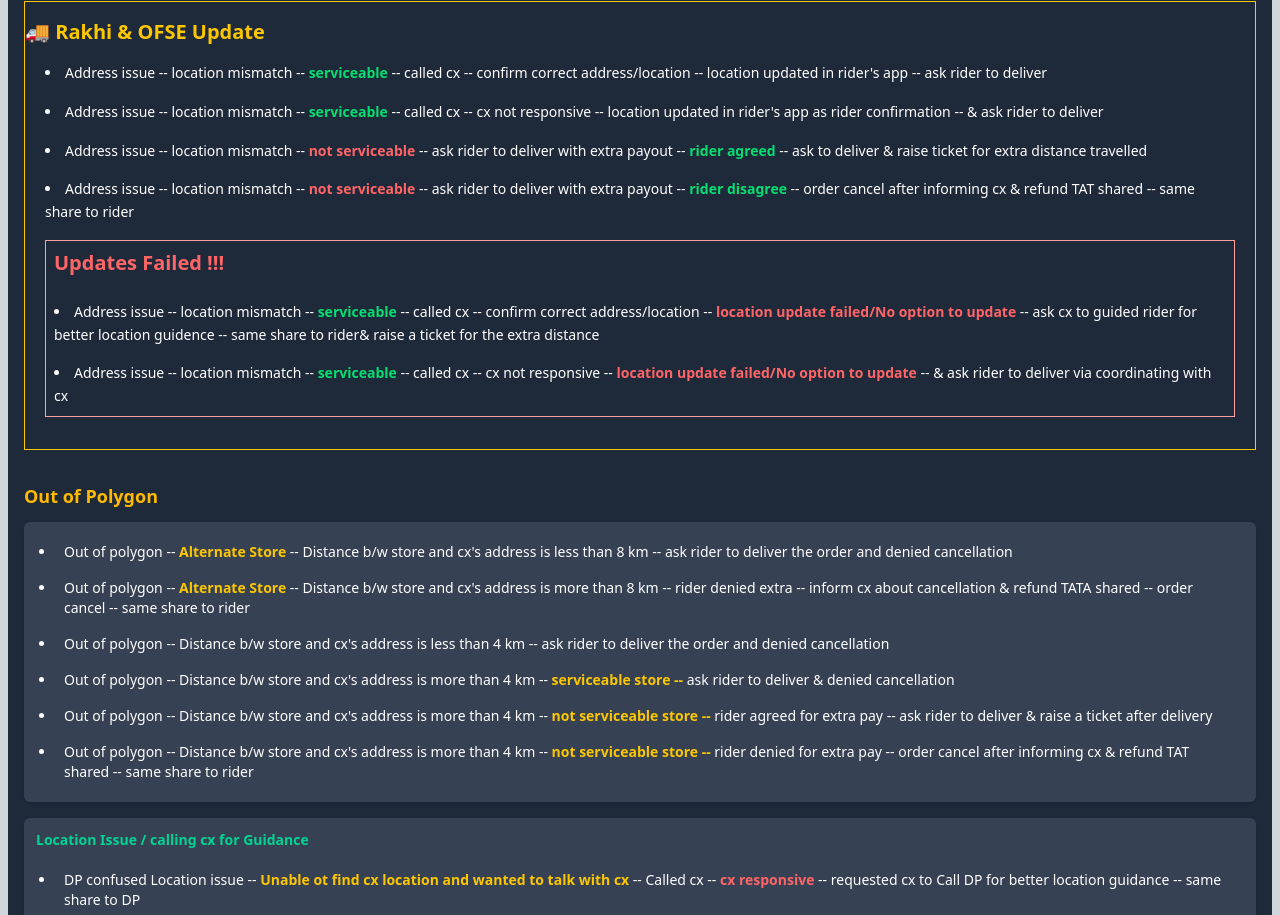
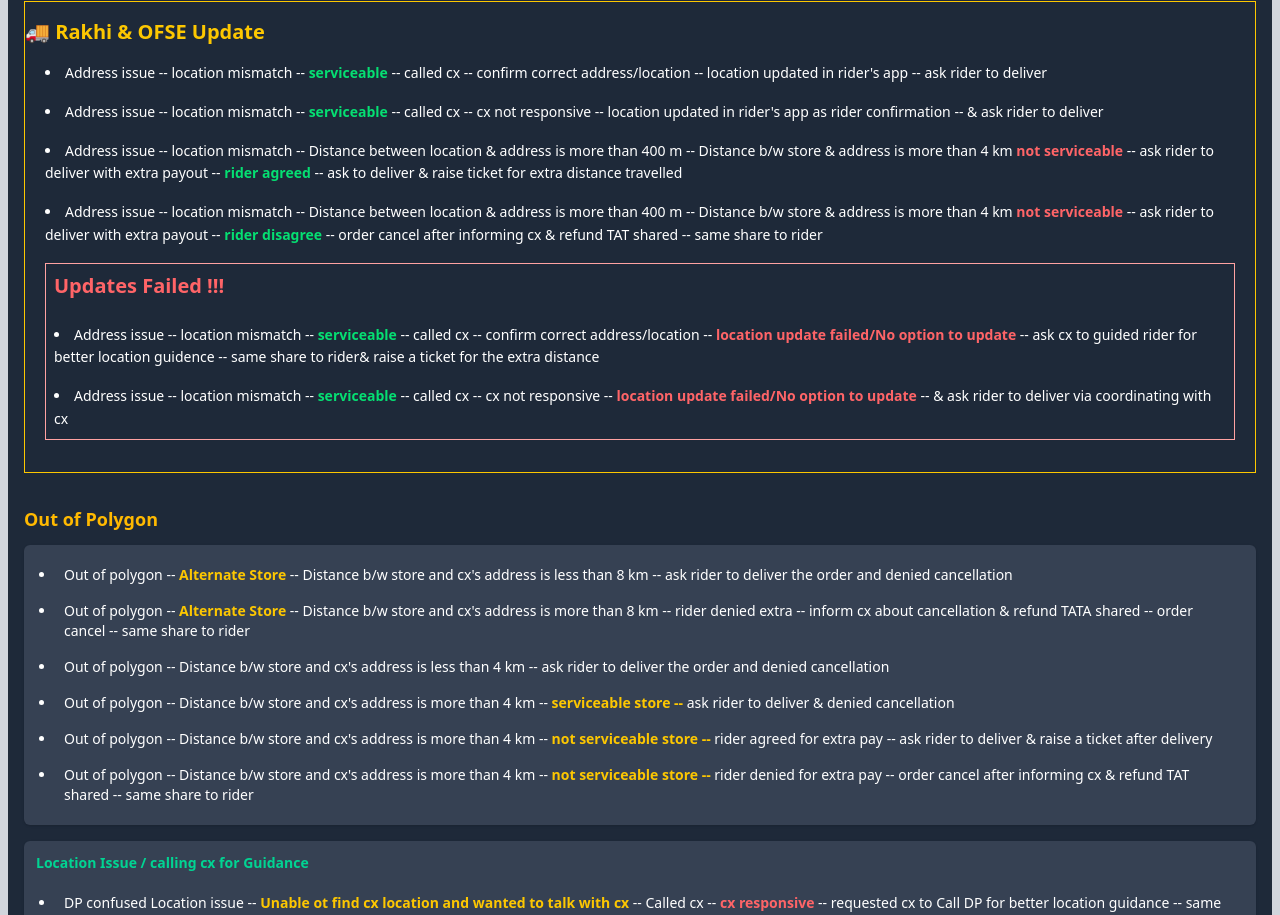
Before and after one commit to Code-with-Sahani/Blinket-DP, a React (Vite) app: page / in a window 1280 px wide. Shown: the part 9261-10176 px from the top of the page. Built offline with nearby package versions, Linux system fonts and the light colour scheme.

Commit message:
Update AddressIssue.jsx

```diff
--- a/src/Components/AddressIssue.jsx
+++ b/src/Components/AddressIssue.jsx
@@ -21,11 +21,11 @@ const AddressIssue = () => {
                     </li>
 
                     <li >
-                        Address issue -- location mismatch -- <span className="text-red-400 font-semibold"> not serviceable </span> -- ask rider to deliver with extra payout -- <span className="text-green-400 font-semibold"> rider agreed </span> -- ask to deliver & raise ticket for extra distance travelled
+                        Address issue -- location mismatch -- Distance between location & address is more than 400 m -- Distance b/w store & address is more than 4 km <span className="text-red-400 font-semibold"> not serviceable </span> -- ask rider to deliver with extra payout -- <span className="text-green-400 font-semibold"> rider agreed </span> -- ask to deliver & raise ticket for extra distance travelled
                     </li>
 
                     <li >
-                        Address issue -- location mismatch -- <span className="text-red-400 font-semibold"> not serviceable </span> -- ask rider to deliver with extra payout --<span className="text-green-400 font-semibold"> rider disagree </span> -- order cancel after informing cx & refund TAT shared -- same share to rider
+                        Address issue -- location mismatch -- Distance between location & address is more than 400 m -- Distance b/w store & address is more than 4 km  <span className="text-red-400 font-semibold"> not serviceable </span> -- ask rider to deliver with extra payout --<span className="text-green-400 font-semibold"> rider disagree </span> -- order cancel after informing cx & refund TAT shared -- same share to rider
                     </li>
 
                     <div className='mb-8 p-2 border border-red-300'><h3 className="text-xl font-semibold text-red-400 mb-4 pb-2">
```
